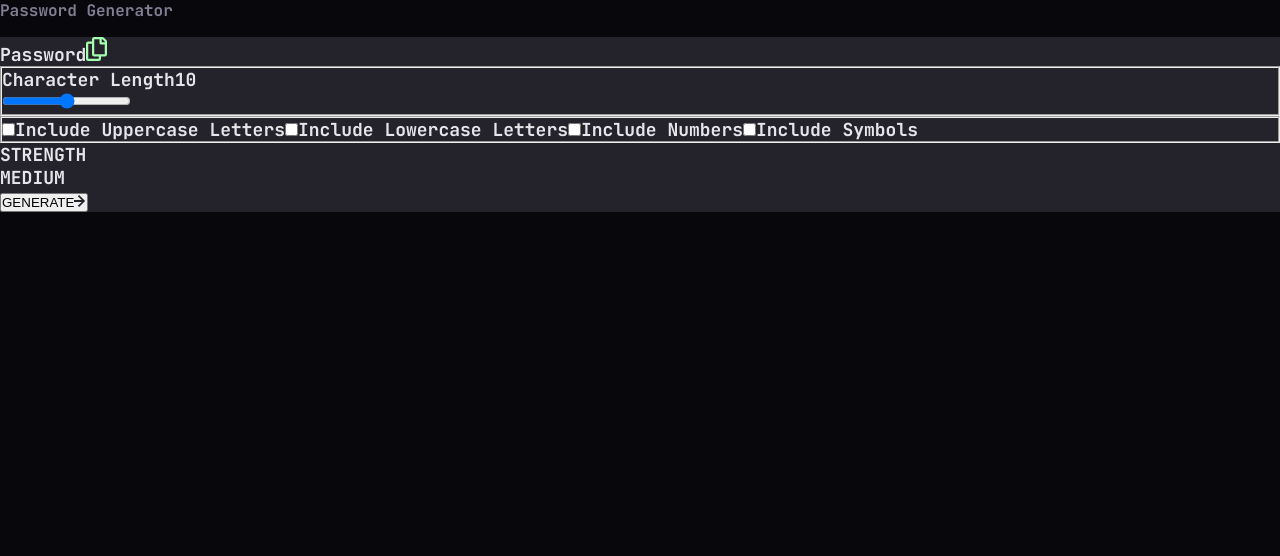
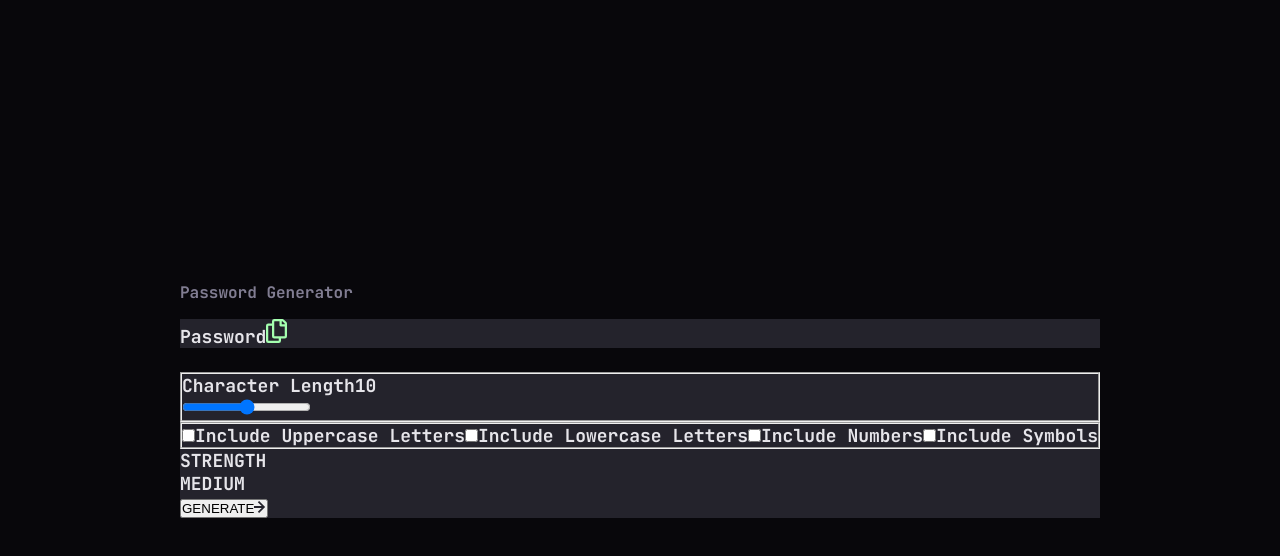
Before and after one commit to ryanbradley-webdev/password-generator, a React (Vite) app: page / in a window 1280 px wide. Shown: the top 556 px of the page. Built offline with nearby package versions, Linux system fonts and the light colour scheme.

Commit message:
Add basic styling to app.

```diff
--- a/src/App.css
+++ b/src/App.css
@@ -1,5 +1,10 @@
-section > div {
+.password,
+.options {
   background-color: var(--clr-dark-grey);
+}
+
+.password {
+  margin-bottom: 24px;
 }
 
 h1 {
--- a/src/App.tsx
+++ b/src/App.tsx
@@ -22,7 +22,7 @@ function App() {
 
       </div>
 
-      <div
+      <form
         className='options'
       >
 
@@ -145,7 +145,7 @@ function App() {
 
         </button>
 
-      </div>
+      </form>
 
     </section>
   )
--- a/src/index.css
+++ b/src/index.css
@@ -36,6 +36,16 @@ html {
   }
 }
 
-button {
+main {
+  display: flex;
+  flex-direction: column;
+  align-items: center;
+  justify-content: center;
+  min-height: 100vh;
+}
+
+button,
+label,
+input {
   cursor: pointer;
 }
```
